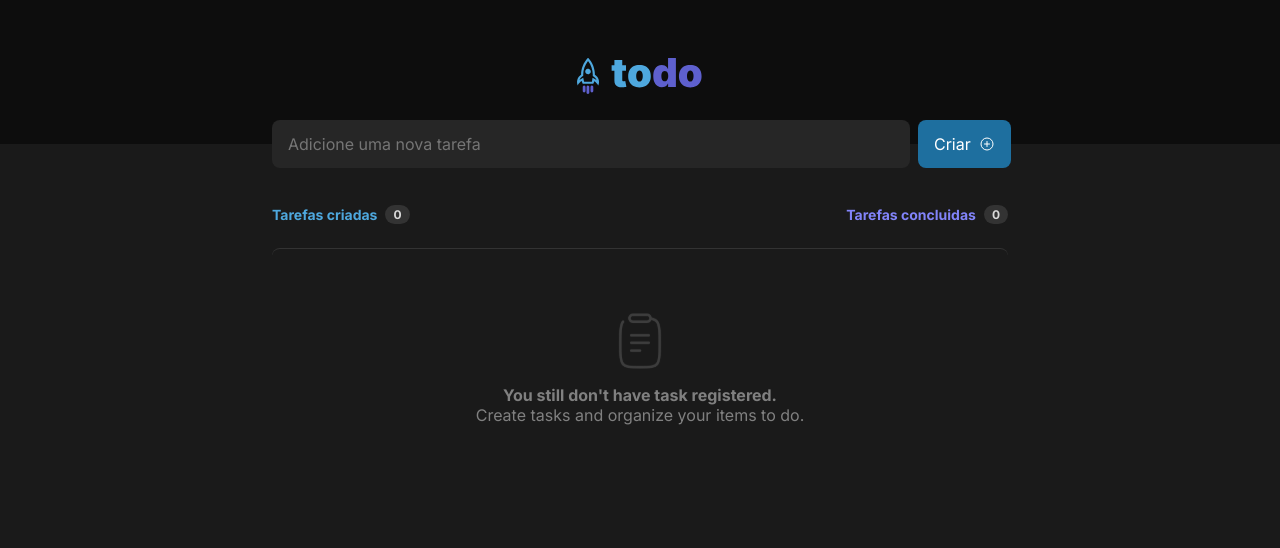
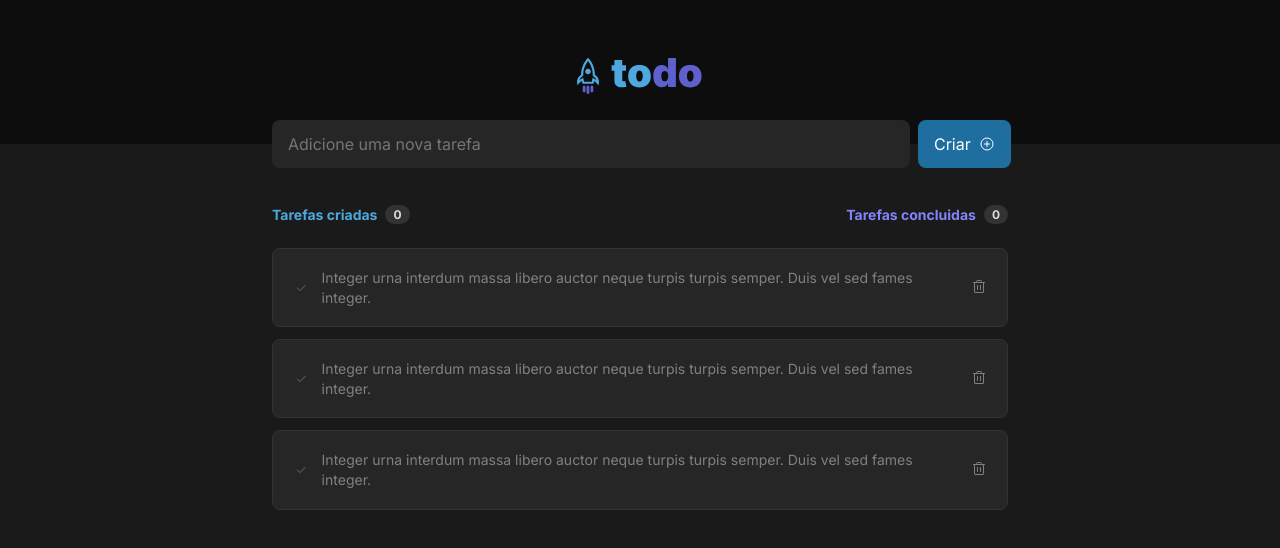
Before and after one commit to franciscovaz/todo-list-reactjs-challenge, a React (Vite) app: page / in a window 1280 px wide. Shown: the top 548 px of the page. Built offline with nearby package versions, Linux system fonts and the light colour scheme.

Commit message:
- fix styles border box to proper border radius; - add back the mocked list of tasks;

```diff
--- a/src/App.tsx
+++ b/src/App.tsx
@@ -28,7 +28,7 @@ function App() {
       isChecked: false,
     }
   ]
-  const [tasksList, setTasksList] = useState([]);
+  const [tasksList, setTasksList] = useState([mockedTasks]);
 
   return (
     <main>
--- a/src/components/List/Task.module.css
+++ b/src/components/List/Task.module.css
@@ -7,7 +7,7 @@
     justify-content: space-between;
 
     padding: 1rem;
-    border-box: 8px;
+    border-radius: 8px;
 
     background-color: var(--gray-500);
     border: 1px solid var(--gray-400);
```
